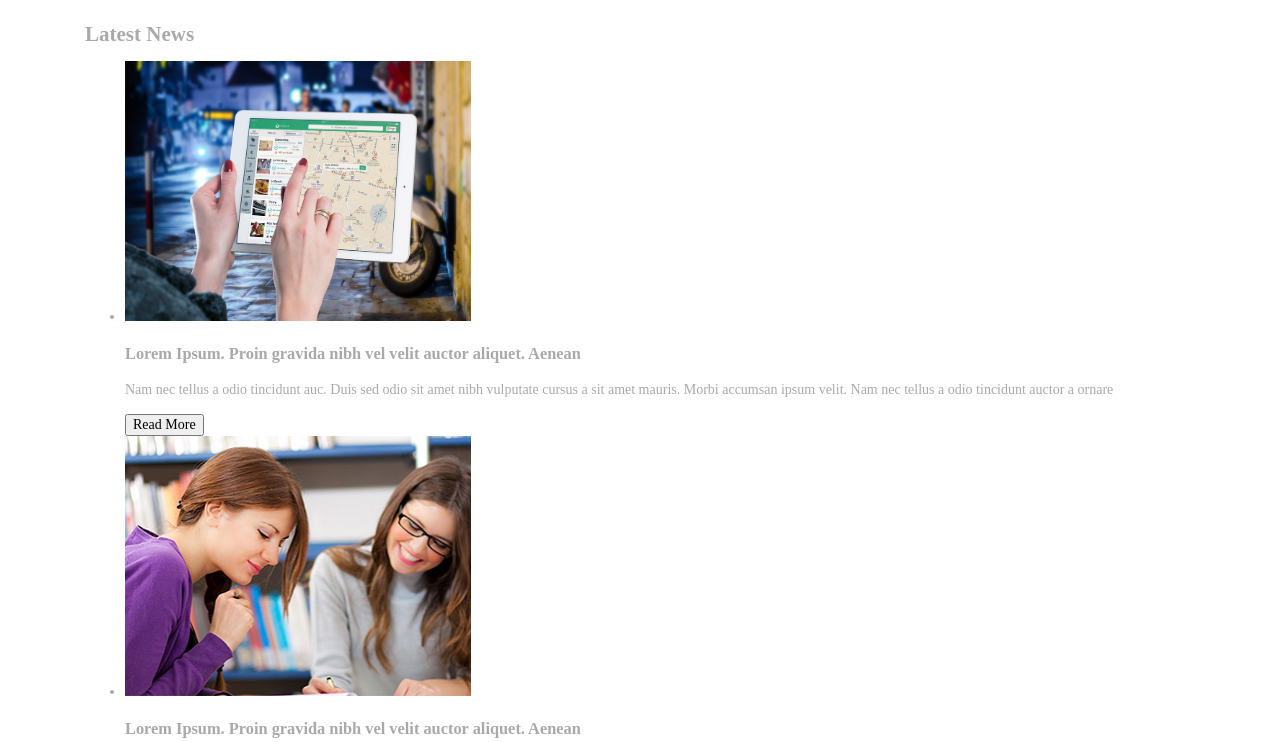
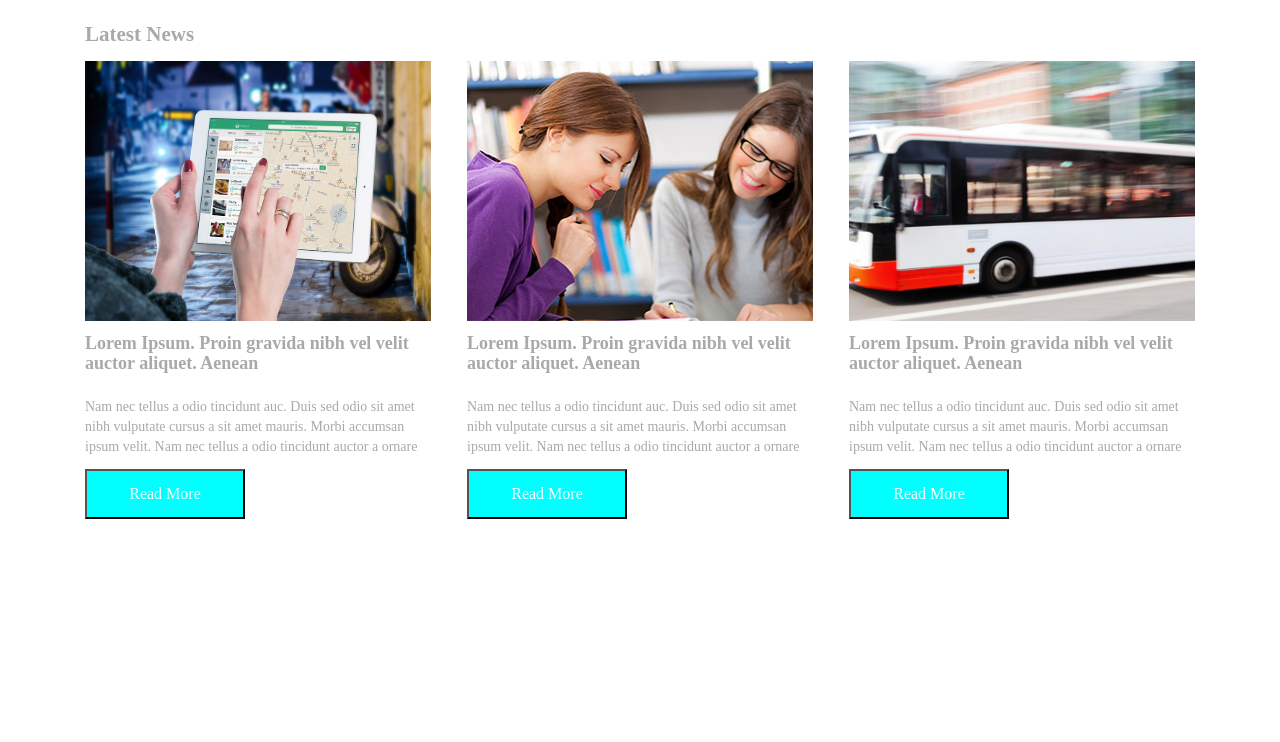
Before and after one commit to 503292/goit-fe-course, a plain HTML site: page module-04/index.html in a window 1280 px wide. Shown: the part 805-1547 px from the top of the page. After the commit the page ends 1324 px from the top, so only its background shows below. Drawn offline with Linux system fonts and the light colour scheme.

Commit message:
ADD _ CSS to MAIN-article

```diff
--- a/module-04/css/styles.css
+++ b/module-04/css/styles.css
@@ -82,7 +82,6 @@ header img {
   display: inline-block;
 }
 
-
 .navigation-list a {
   color: black;
   font-weight: 700;
@@ -129,10 +128,10 @@ main {
   width: 202px;
   line-height: 40px;
   font-size: 18px;
+  font-weight: 400;
   margin: 0;
   padding: 0 12px;
   background-color: #323232;
-  font-weight: 400;
 }
 .features-list-item p {
   float: right;
@@ -147,3 +146,43 @@ main {
 }
 
 /* MAIN / Article */
+
+.article-list {
+  margin: 0;
+  padding: 0;
+  font-size: 0;
+}
+
+.article-list-item {
+  display: inline-block;
+  width: 346px;
+}
+.article-list-item img {
+  display: block;
+}
+.article-list-item h3 {
+  font-size: 18px;
+  padding: 12px 0;
+}
+.article-list-item p {
+  font-size: 14px;
+  padding: 12px 0;
+}
+.article-list-item button {
+  display: block;
+  font-size: 16px;
+  padding: 12px 15px;
+  background-color: aqua;
+  color: #ffffff;
+  width: 160px;
+  height: 50px;
+}
+.article-list-item h3,
+p,
+button {
+  margin: 0;
+}
+
+.article-list-item:not(:nth-child(3n)) {
+  margin-right: 36px;
+}
```
